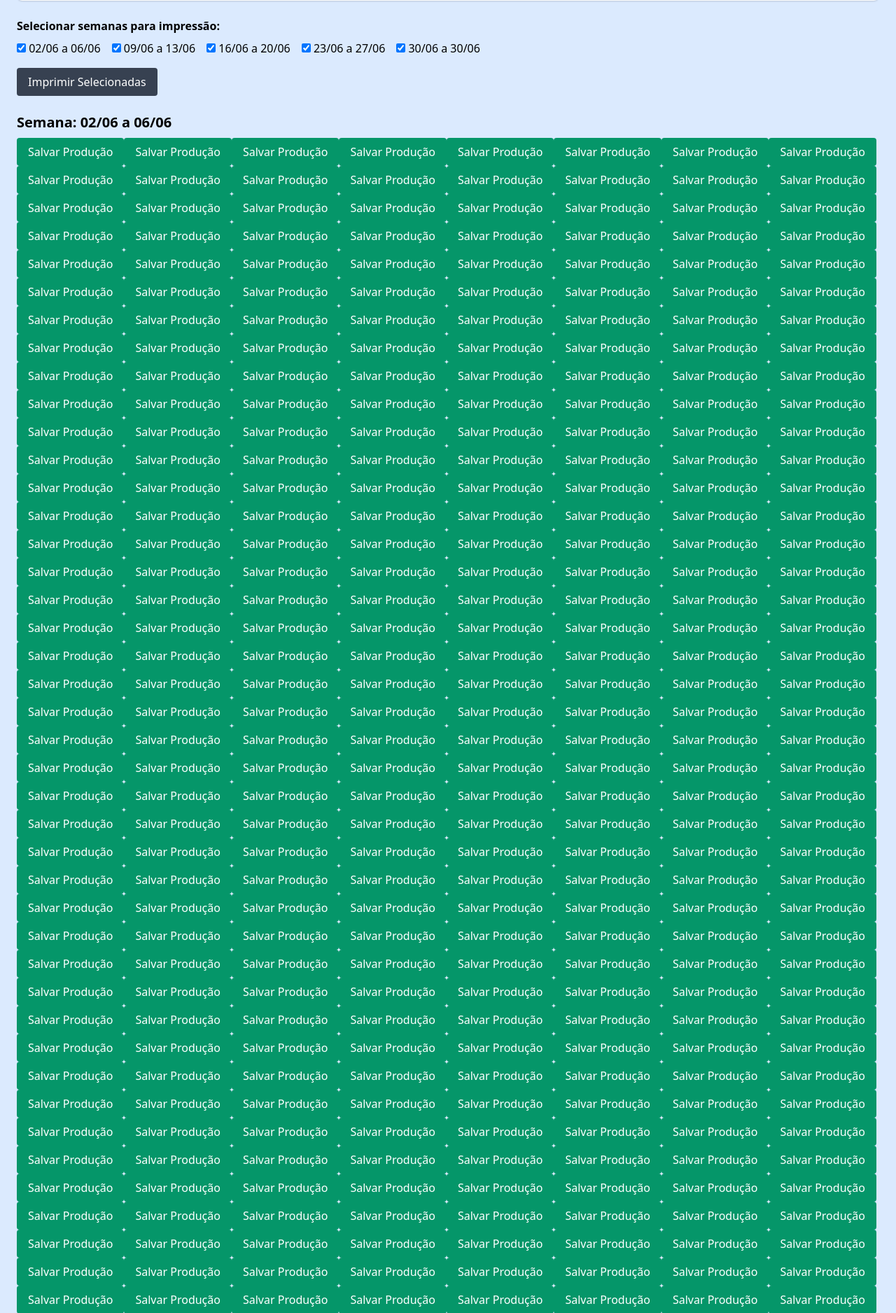
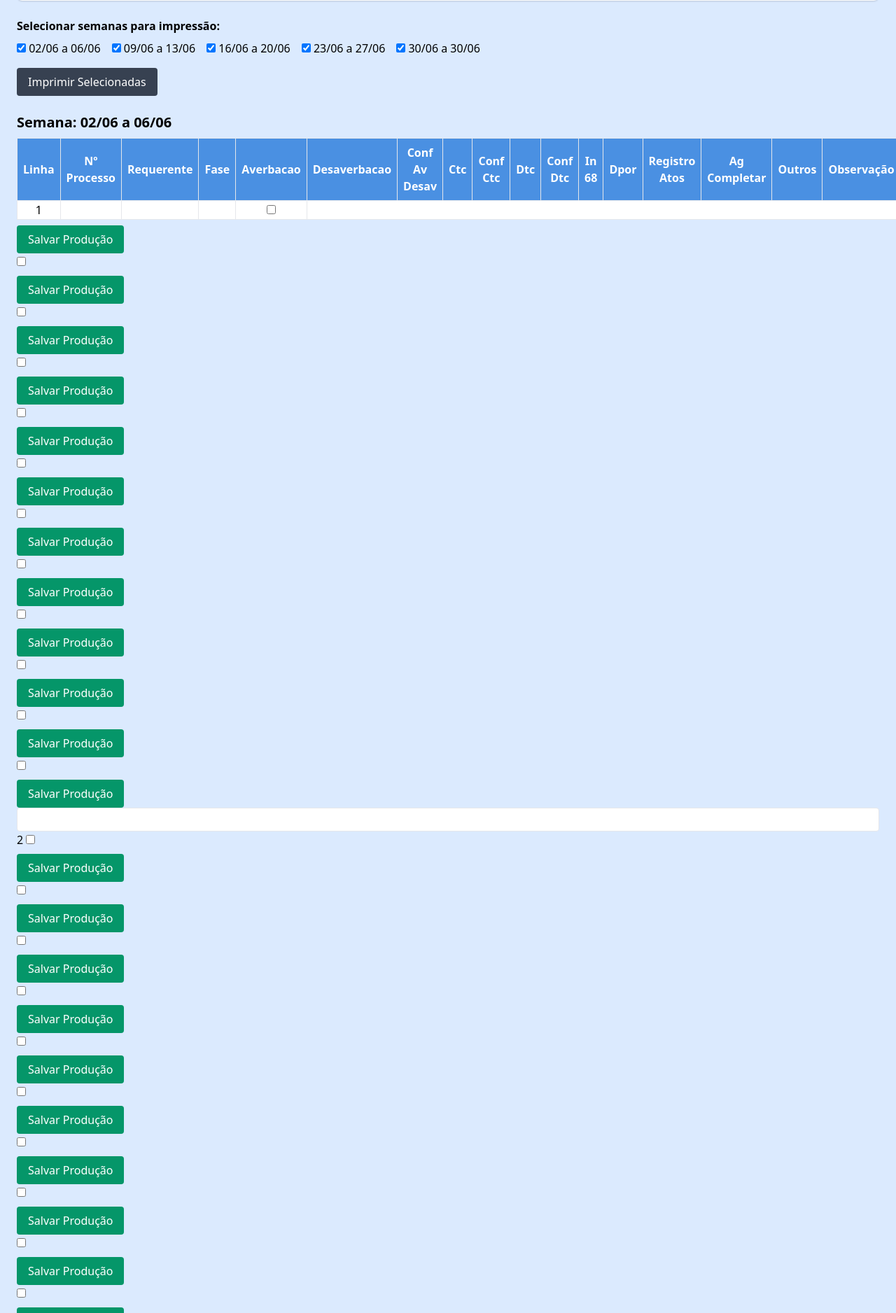
Before and after one commit to albertjr99/sistema_producao, a Flask app: page /registrar-producao in a window 1280 px wide. Shown: the part 997-2873 px from the top of the page at 70% size. Run offline with Flask 3, Linux system fonts and the light colour scheme; a user stored in the database is signed in; data comes from the database, SQL or seed files in the repository.

Commit message:
Update registrar_producao.html

```diff
--- a/templates/registrar_producao.html
+++ b/templates/registrar_producao.html
@@ -192,7 +192,13 @@
           <td class="border px-2">
             <input type="checkbox" name="{{ semana }}_{{ i }}_{{ campo }}" {% if processos_info[semana][i] and processos_info[semana][i][campo] %}checked{% endif %}>
           </td>
-          <button type="submit" class="bg-green-600 text-white px-4 py-2 rounded hover:bg-green-700">Salvar Produção</button>
+          </table>
+
+<!-- Botão fora da tabela, por semana -->
+<div class="mt-2">
+  <button type="submit" class="bg-green-600 text-white px-4 py-2 rounded hover:bg-green-700">Salvar Produção</button>
+</div>
+
           {% endfor %}
             <td class="border px-2">
             <input type="text" name="{{ semana }}_{{ i }}_obs" class="w-full border rounded p-1" value="{{ processos_info[semana][i].observacao if processos_info[semana][i] }}">
```
